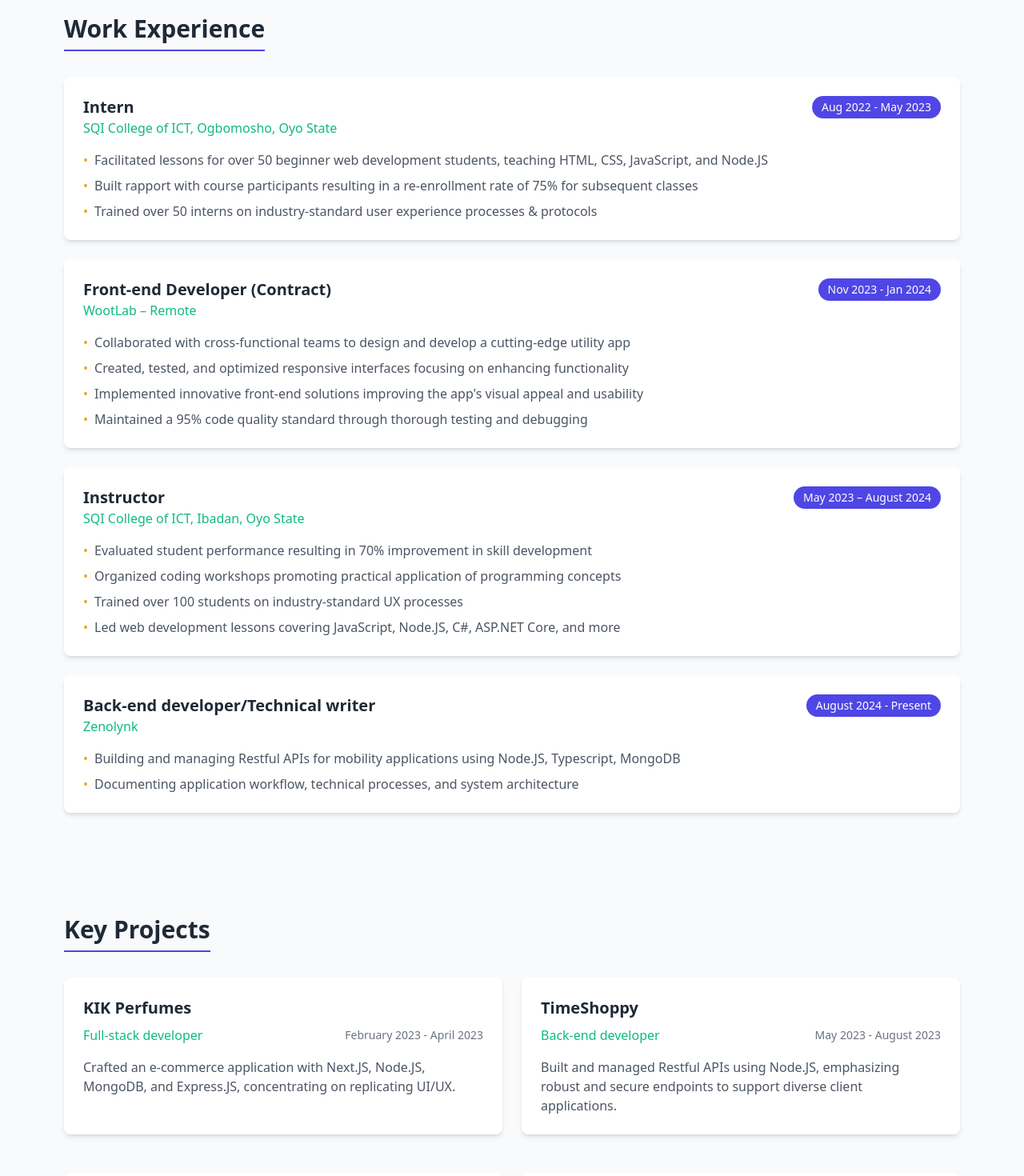
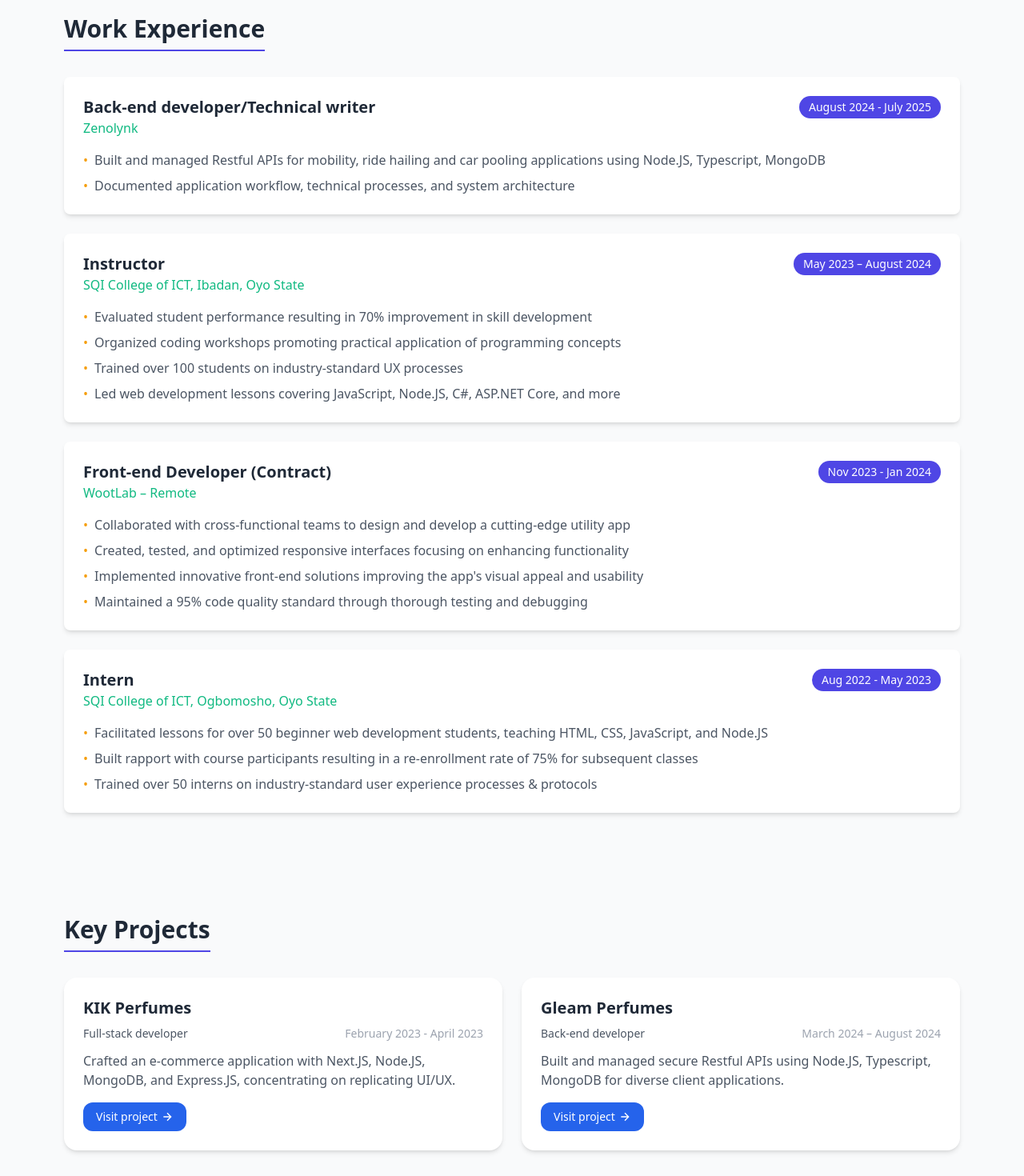
Before and after one commit to nobelium24/my-portfolio, a React (Vite) app: page / in a window 1280 px wide. Shown: the part 500-1970 px from the top of the page at 80% size. Built offline with nearby package versions, Linux system fonts and the light colour scheme.

Commit message:
minor update

```diff
--- a/src/App.tsx
+++ b/src/App.tsx
@@ -9,13 +9,23 @@ import { Skill } from './types'
 const App = () => {
   const experiences = [
     {
-      title: "Intern",
-      company: "SQI College of ICT, Ogbomosho, Oyo State",
-      period: "Aug 2022 - May 2023",
+      title: "Back-end developer/Technical writer",
+      company: "Zenolynk",
+      period: "August 2024 - July 2025",
       bullets: [
-        "Facilitated lessons for over 50 beginner web development students, teaching HTML, CSS, JavaScript, and Node.JS",
-        "Built rapport with course participants resulting in a re-enrollment rate of 75% for subsequent classes",
-        "Trained over 50 interns on industry-standard user experience processes & protocols"
+        "Built and managed Restful APIs for mobility, ride hailing and car pooling applications using Node.JS, Typescript, MongoDB",
+        "Documented application workflow, technical processes, and system architecture"
+      ]
+    },
+    {
+      title: "Instructor",
+      company: "SQI College of ICT, Ibadan, Oyo State",
+      period: "May 2023 – August 2024",
+      bullets: [
+        "Evaluated student performance resulting in 70% improvement in skill development",
+        "Organized coding workshops promoting practical application of programming concepts",
+        "Trained over 100 students on industry-standard UX processes",
+        "Led web development lessons covering JavaScript, Node.JS, C#, ASP.NET Core, and more"
       ]
     },
     {
@@ -30,25 +40,15 @@ const App = () => {
       ]
     },
     {
-      title: "Instructor",
-      company: "SQI College of ICT, Ibadan, Oyo State",
-      period: "May 2023 – August 2024",
+      title: "Intern",
+      company: "SQI College of ICT, Ogbomosho, Oyo State",
+      period: "Aug 2022 - May 2023",
       bullets: [
-        "Evaluated student performance resulting in 70% improvement in skill development",
-        "Organized coding workshops promoting practical application of programming concepts",
-        "Trained over 100 students on industry-standard UX processes",
-        "Led web development lessons covering JavaScript, Node.JS, C#, ASP.NET Core, and more"
+        "Facilitated lessons for over 50 beginner web development students, teaching HTML, CSS, JavaScript, and Node.JS",
+        "Built rapport with course participants resulting in a re-enrollment rate of 75% for subsequent classes",
+        "Trained over 50 interns on industry-standard user experience processes & protocols"
       ]
     },
-    {
-      title: "Back-end developer/Technical writer",
-      company: "Zenolynk",
-      period: "August 2024 - Present",
-      bullets: [
-        "Building and managing Restful APIs for mobility applications using Node.JS, Typescript, MongoDB",
-        "Documenting application workflow, technical processes, and system architecture"
-      ]
-    }
   ]
 
   const projects = [
@@ -56,49 +56,56 @@ const App = () => {
       title: "KIK Perfumes",
       role: "Full-stack developer",
       period: "February 2023 - April 2023",
-      description: "Crafted an e-commerce application with Next.JS, Node.JS, MongoDB, and Express.JS, concentrating on replicating UI/UX."
+      description: "Crafted an e-commerce application with Next.JS, Node.JS, MongoDB, and Express.JS, concentrating on replicating UI/UX.",
+      link: "https://www.kikperfume.com/"
     },
-    {
-      title: "TimeShoppy",
-      role: "Back-end developer",
-      period: "May 2023 - August 2023",
-      description: "Built and managed Restful APIs using Node.JS, emphasizing robust and secure endpoints to support diverse client applications."
-    },
+    // {
+    //   title: "TimeShoppy",
+    //   role: "Back-end developer",
+    //   period: "May 2023 - August 2023",
+    //   description: "Built and managed Restful APIs using Node.JS, emphasizing robust and secure endpoints to support diverse client applications."
+    // },
     {
       title: "Gleam Perfumes",
       role: "Back-end developer",
       period: "March 2024 – August 2024",
-      description: "Built and managed secure Restful APIs using Node.JS, Typescript, MongoDB for diverse client applications."
+      description: "Built and managed secure Restful APIs using Node.JS, Typescript, MongoDB for diverse client applications.",
+      link: "https://www.gleam.global/"
     },
     {
       title: "Flurrypay",
       role: "Back-end developer",
       period: "March 2024 - December 2024",
-      description: "Built APIs for a financial and crypto application using Node.JS, Typeescript, Postgres."
+      description: "Built APIs for a financial and crypto application using Node.JS, Typeescript, Postgres.",
+      link: "https://flurrypay.io/"
     },
     {
       title: "Cedarbyte Technologies",
       role: "Back-end developer",
       period: "August 2024 – January 2025",
-      description: "Built APIs for an AI educational tool using Node.JS, Typeescript, Postgres."
+      description: "Built APIs for an AI educational tool using Node.JS, Typeescript, Postgres.",
+      link: "testing"
     },
     {
       title: "Fiyifit",
       role: "Fullstack developer",
       period: "January 2025 – Present",
-      description: "Building APIs for a gym management tool using Go, Gin, Postgres."
+      description: "Building APIs for a gym management tool using Go, Gin, Postgres.",
+      link: "in-progress"
     },
     {
       title: "Chidori",
       role: "Back-end developer",
       period: "January 2025 – Present",
-      description: "Built APIs for a delivery platform using Node.JS, Express, Typesript, Postgres."
+      description: "Built APIs for a delivery platform using Node.JS, Express, Typesript, Postgres.",
+      link: "https://apps.apple.com/app/chidori-package-delivery/id6747782664"
     },
     {
       title: "LSACA",
       role: "Back-end developer",
-      period: "January 2025 – June 2025",
-      description: "Building APIs for Lagos State Aids Control Agency using Node.JS, Express, Typesript, Postgres."
+      period: "April 2025 – June 2025",
+      description: "Building APIs for Lagos State Aids Control Agency using Node.JS, Express, Typesript, Postgres.",
+      link: "https://uat-lasaca.mydeslynkpartners.com/"
     }
   ]
 
--- a/src/components/ProjectCard.tsx
+++ b/src/components/ProjectCard.tsx
@@ -1,14 +1,45 @@
 import { ProjectCardProps } from "../types";
 
-export default function ProjectCard({ title, role, period, description }: ProjectCardProps) {
+export default function ProjectCard({ title, role, period, description, link }: ProjectCardProps) {
+  const isValidLink =
+    link && !["in-progress", "testing"].includes(link.toLowerCase()) && link.startsWith("http");
+
   return (
-    <div className="bg-white rounded-lg shadow-md p-6 mb-6 hover:shadow-lg transition">
+    <div className="bg-white rounded-2xl shadow-md p-6 mb-6 hover:shadow-lg transition duration-300 ease-in-out">
       <h3 className="text-xl font-semibold text-gray-800 mb-2">{title}</h3>
-      <div className="flex justify-between items-center mb-4">
-        <span className="text-secondary font-medium">{role}</span>
-        <span className="text-sm text-gray-500">{period}</span>
+      <div className="flex justify-between items-center mb-3">
+        <span className="text-sm text-gray-600 font-medium">{role}</span>
+        <span className="text-sm text-gray-400">{period}</span>
       </div>
-      <p className="text-gray-600">{description}</p>
+      <p className="text-gray-600 mb-4">{description}</p>
+
+      {isValidLink && (
+        <a
+          href={link}
+          target="_blank"
+          rel="noopener noreferrer"
+          className="inline-flex items-center gap-1 px-4 py-2 bg-blue-600 text-white text-sm font-medium rounded-xl hover:bg-blue-700 transition"
+        >
+          Visit project
+          <svg
+            className="w-4 h-4"
+            fill="none"
+            stroke="currentColor"
+            strokeWidth="2"
+            viewBox="0 0 24 24"
+          >
+            <path d="M5 12h14M12 5l7 7-7 7" />
+          </svg>
+        </a>
+      )}
+
+      {link === "in-progress" && (
+        <p className="text-sm text-yellow-600 italic">🚧 Project is still in progress</p>
+      )}
+
+      {link === "testing" && (
+        <p className="text-sm text-orange-600 italic">🧪 Link currently being tested</p>
+      )}
     </div>
-  )
+  );
 }
--- a/src/types/index.ts
+++ b/src/types/index.ts
@@ -10,6 +10,7 @@ export type ProjectCardProps = {
     role: string;
     period: string;
     description: string;
+    link?: string;
 };
 
 export type SectionProps = {
```
